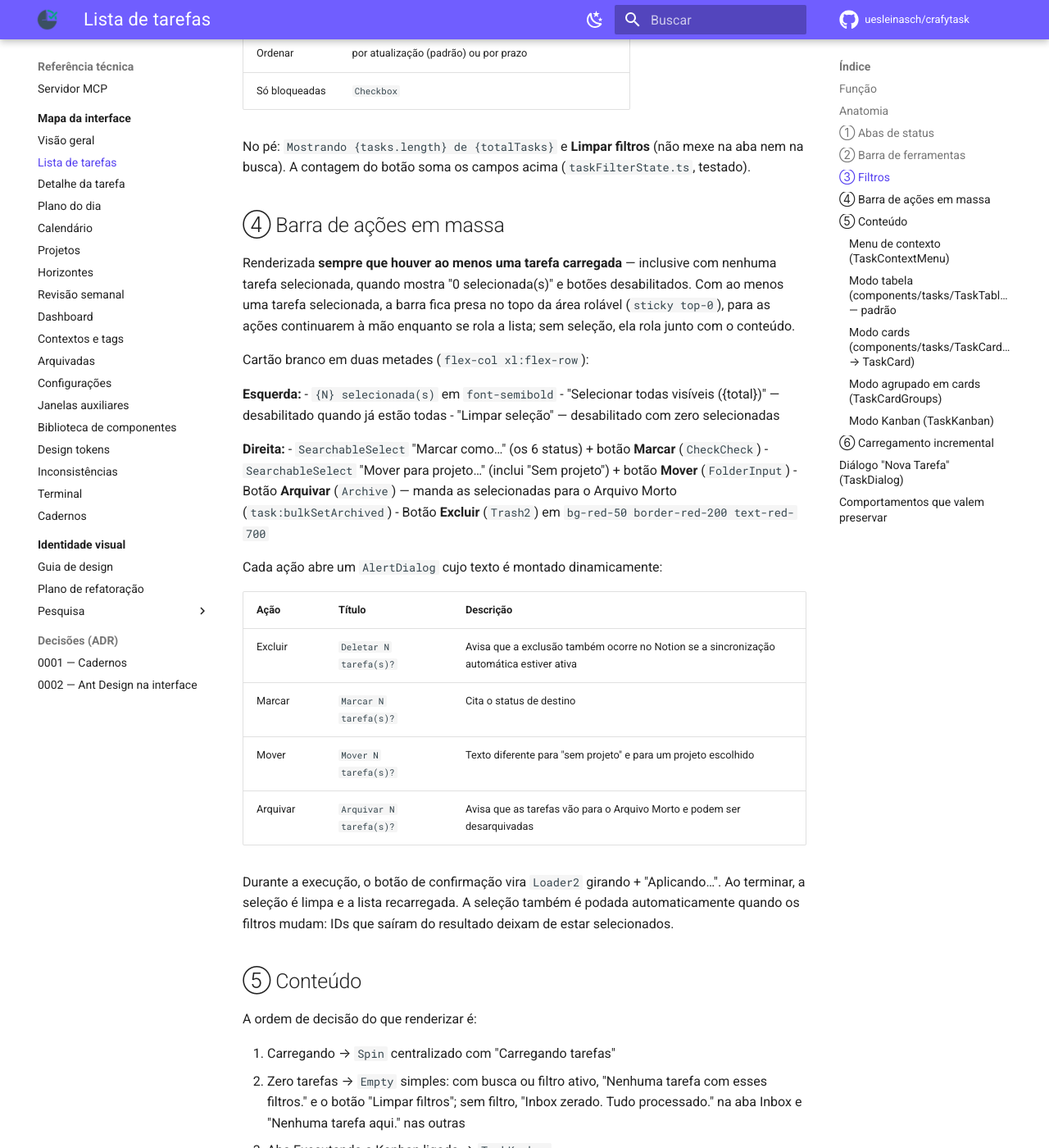
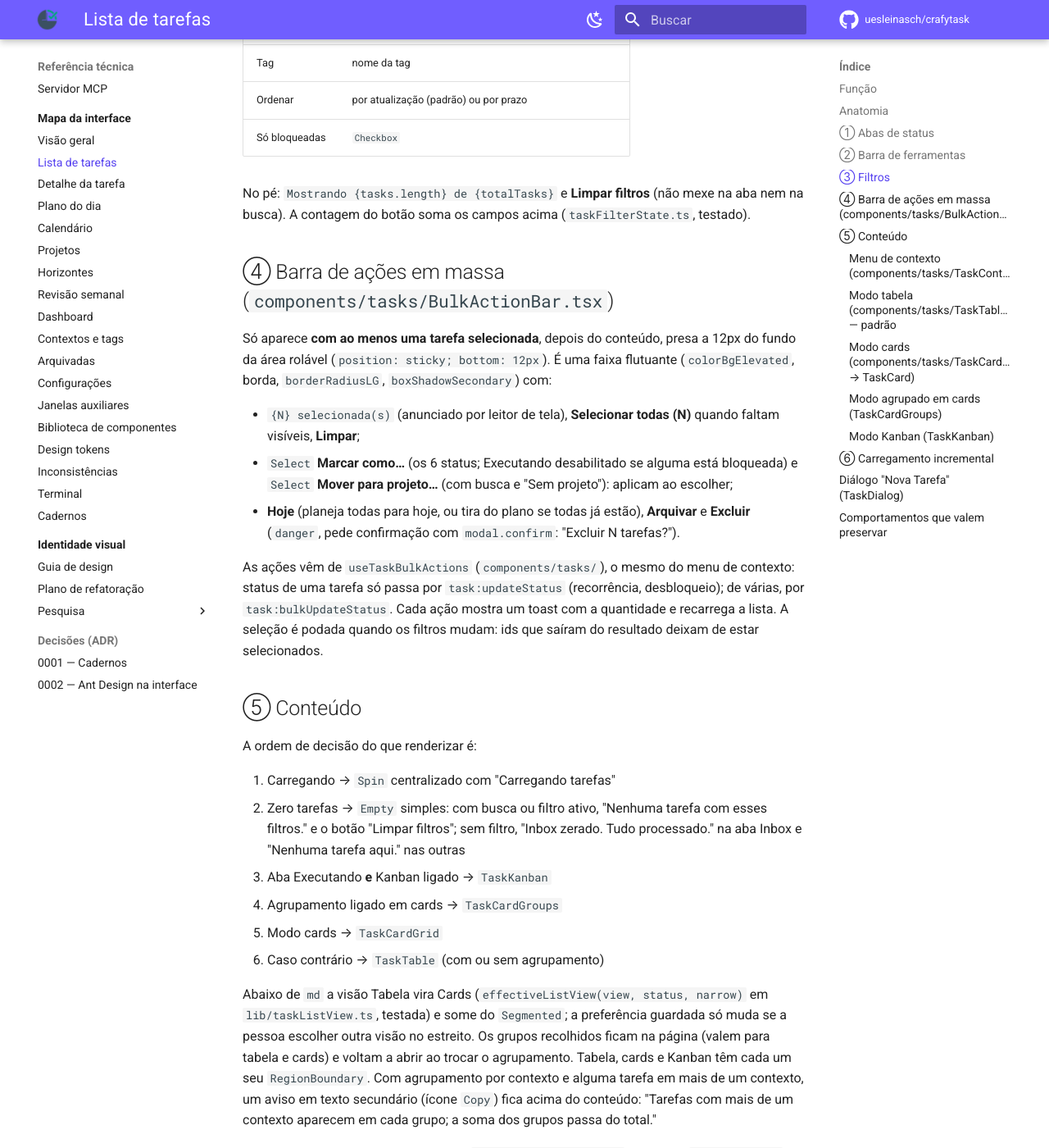
Before and after one commit to uesleinasch/crafytask, an MkDocs documentation site: the page built from docs/ui/01-lista-de-tarefas.md, in a window 1280 px wide and 1400 px high, scrolled down 2593 px. Shown: the whole window at 82% size. Built offline with MkDocs 1.6.1 and Material for MkDocs 9.7.7, drawn with Linux system fonts in a browser that asks for light colours; some web fonts are replaced; comment, search, counter and statistics services are not loaded; some of the changed text lies outside the part shown.

Commit message:
docs(ui): barra de ações, menu completo e alerta do inbox

````diff
--- a/docs/ui/01-lista-de-tarefas.md
+++ b/docs/ui/01-lista-de-tarefas.md
@@ -24,14 +24,17 @@ Ver, filtrar e triar todas as tarefas não arquivadas. Na prática cumpre três
 │ ② BARRA DE FERRAMENTAS                                                 │
 │ [🔍 Buscar…] [Filtros ③ 2]      [Tabela|Cards|Kanban] [Agrupar por ▾]  │
 ├────────────────────────────────────────────────────────────────────────┤
-│ ④ BARRA DE AÇÕES EM MASSA                                              │
-│ N selecionada(s) · Selecionar todas visíveis · Limpar seleção          │
-│       [Marcar como▾][Marcar] [Projeto▾][Mover] [Arquivar] [Excluir]    │
+│ ALERTA DO INBOX (só na aba Inbox, com tarefas)                         │
 ├────────────────────────────────────────────────────────────────────────┤
 │ ⑤ CONTEÚDO — Tabela | Cards | Grupos | Kanban                          │
 │                                                                        │
 │    ⑥ sentinela "Carregando mais N tarefas…"                            │
+│ ④ BARRA DE AÇÕES EM MASSA (flutuante, só com seleção)                  │
+│ N selecionadas · Limpar   [Marcar como▾][Projeto▾][Hoje][Arquivar][Excluir] │
 └────────────────────────────────────────────────────────────────────────┘
+
+Na aba Inbox, um `Alert` informativo acima do conteúdo: "**N itens para processar.** Para cada um: é
+acionável? Leva menos de 2 minutos? É de um projeto?".
 ```
 
 ---
@@ -95,38 +98,23 @@ de baixo). Campos, em `Select` do antd com busca onde a lista é longa:
 No pé: `Mostrando {tasks.length} de {totalTasks}` e **Limpar filtros** (não mexe na aba nem na
 busca). A contagem do botão soma os campos acima (`taskFilterState.ts`, testado).
 
-## ④ Barra de ações em massa
+## ④ Barra de ações em massa (`components/tasks/BulkActionBar.tsx`)
 
-Renderizada **sempre que houver ao menos uma tarefa carregada** — inclusive com nenhuma tarefa
-selecionada, quando mostra "0 selecionada(s)" e botões desabilitados. Com ao menos uma tarefa
-selecionada, a barra fica presa no topo da área rolável (`sticky top-0`), para as ações continuarem
-à mão enquanto se rola a lista; sem seleção, ela rola junto com o conteúdo.
+Só aparece **com ao menos uma tarefa selecionada**, depois do conteúdo, presa a 12px do fundo da área
+rolável (`position: sticky; bottom: 12px`). É uma faixa flutuante (`colorBgElevated`, borda,
+`borderRadiusLG`, `boxShadowSecondary`) com:
 
-Cartão branco em duas metades (`flex-col xl:flex-row`):
+- `{N} selecionada(s)` (anunciado por leitor de tela), **Selecionar todas (N)** quando faltam
+  visíveis, **Limpar**;
+- `Select` **Marcar como…** (os 6 status; Executando desabilitado se alguma está bloqueada) e
+  `Select` **Mover para projeto…** (com busca e "Sem projeto"): aplicam ao escolher;
+- **Hoje** (planeja todas para hoje, ou tira do plano se todas já estão), **Arquivar** e
+  **Excluir** (`danger`, pede confirmação com `modal.confirm`: "Excluir N tarefas?").
 
-**Esquerda:**
-- `{N} selecionada(s)` em `font-semibold`
-- "Selecionar todas visíveis ({total})" — desabilitado quando já estão todas
-- "Limpar seleção" — desabilitado com zero selecionadas
-
-**Direita:**
-- `SearchableSelect` "Marcar como…" (os 6 status) + botão **Marcar** (`CheckCheck`)
-- `SearchableSelect` "Mover para projeto…" (inclui "Sem projeto") + botão **Mover** (`FolderInput`)
-- Botão **Arquivar** (`Archive`) — manda as selecionadas para o Arquivo Morto (`task:bulkSetArchived`)
-- Botão **Excluir** (`Trash2`) em `bg-red-50 border-red-200 text-red-700`
-
-Cada ação abre um `AlertDialog` cujo texto é montado dinamicamente:
-
-| Ação | Título | Descrição |
-| --- | --- | --- |
-| Excluir | `Deletar N tarefa(s)?` | Avisa que a exclusão também ocorre no Notion se a sincronização automática estiver ativa |
-| Marcar | `Marcar N tarefa(s)?` | Cita o status de destino |
-| Mover | `Mover N tarefa(s)?` | Texto diferente para "sem projeto" e para um projeto escolhido |
-| Arquivar | `Arquivar N tarefa(s)?` | Avisa que as tarefas vão para o Arquivo Morto e podem ser desarquivadas |
-
-Durante a execução, o botão de confirmação vira `Loader2` girando + "Aplicando…". Ao terminar, a
-seleção é limpa e a lista recarregada. A seleção também é podada automaticamente quando os filtros
-mudam: IDs que saíram do resultado deixam de estar selecionados.
+As ações vêm de `useTaskBulkActions` (`components/tasks/`), o mesmo do menu de contexto: status de
+uma tarefa só passa por `task:updateStatus` (recorrência, desbloqueio); de várias, por
+`task:bulkUpdateStatus`. Cada ação mostra um toast com a quantidade e recarrega a lista. A seleção é
+podada quando os filtros mudam: ids que saíram do resultado deixam de estar selecionados.
 
 ## ⑤ Conteúdo
 
@@ -153,16 +141,20 @@ A página inteira rola num só contêiner (`h-full overflow-y-auto`, dentro do `
 abas, barra de ferramentas e conteúdo sobem juntos, como no protótipo. Só a barra de ações em massa
 fica presa no topo, e só com seleção.
 
-### Menu de contexto (`TaskContextMenu`)
+### Menu de contexto (`components/tasks/TaskContextMenu.tsx`)
 
-`Dropdown` do antd. Abre com o botão direito num card (cards, grupos, Kanban) ou numa linha da
-tabela, e com o clique no botão `⋯` da linha (`trigger={['click']}`): **Abrir** · **Iniciar timer** /
-**Parar timer** (iniciar fica desabilitado em tarefa bloqueada) · **Planejar para hoje** / **Tirar
-do plano de hoje** · **Marcar como ▸** (os 6 status, o atual com `✓`; Executando desabilitado em
-tarefa bloqueada) · **Arquivar** · **Excluir** (vermelho, abre o `DeleteConfirmDialog`). Cada ação
-mostra um toast e recarrega a lista pelo `TaskMenuChangedContext` (`components/taskMenuContext.ts`),
-que a `TaskListPage` fornece. Linhas de subtarefa também têm o menu. Categoria, projeto, contextos,
-copiar `#id` e a ação sobre a seleção entram na F2-f.
+`Dropdown` do antd. Abre com o botão direito numa linha ou num card e com o `⋯`. Itens: **Abrir** ·
+**Iniciar/Pausar timer** (iniciar desabilitado em tarefa bloqueada) · **Planejar para hoje / Tirar do
+plano de hoje** · **Marcar como ▸** (os 6 status com ícone na cor do status) · **Categoria ▸** ·
+**Mover para projeto ▸** ("Sem projeto" e os projetos não arquivados) · **Contextos ▸** (marca e
+desmarca) · **Copiar #id** · **Arquivar** · **Excluir…** (`modal.confirm`). O valor atual de cada
+submenu leva `✓`.
+
+Se a linha faz parte de uma seleção maior, o menu age sobre a seleção toda: título "N tarefas
+selecionadas", rótulos com "(N)" e sem Abrir, timer, Contextos e Copiar. Projetos, contextos, ids
+selecionados e a busca de tarefa por id chegam pelo `TaskMenuDataContext`
+(`components/taskMenuContext.ts`), que a `TaskListPage` fornece junto com o
+`TaskMenuChangedContext` (recarregar a lista).
 
 ### Modo tabela (`components/tasks/TaskTable.tsx`) — padrão
 
````
Also changed, not shown: docs/ui/13-biblioteca-de-componentes.md (+3 -2 lines).
